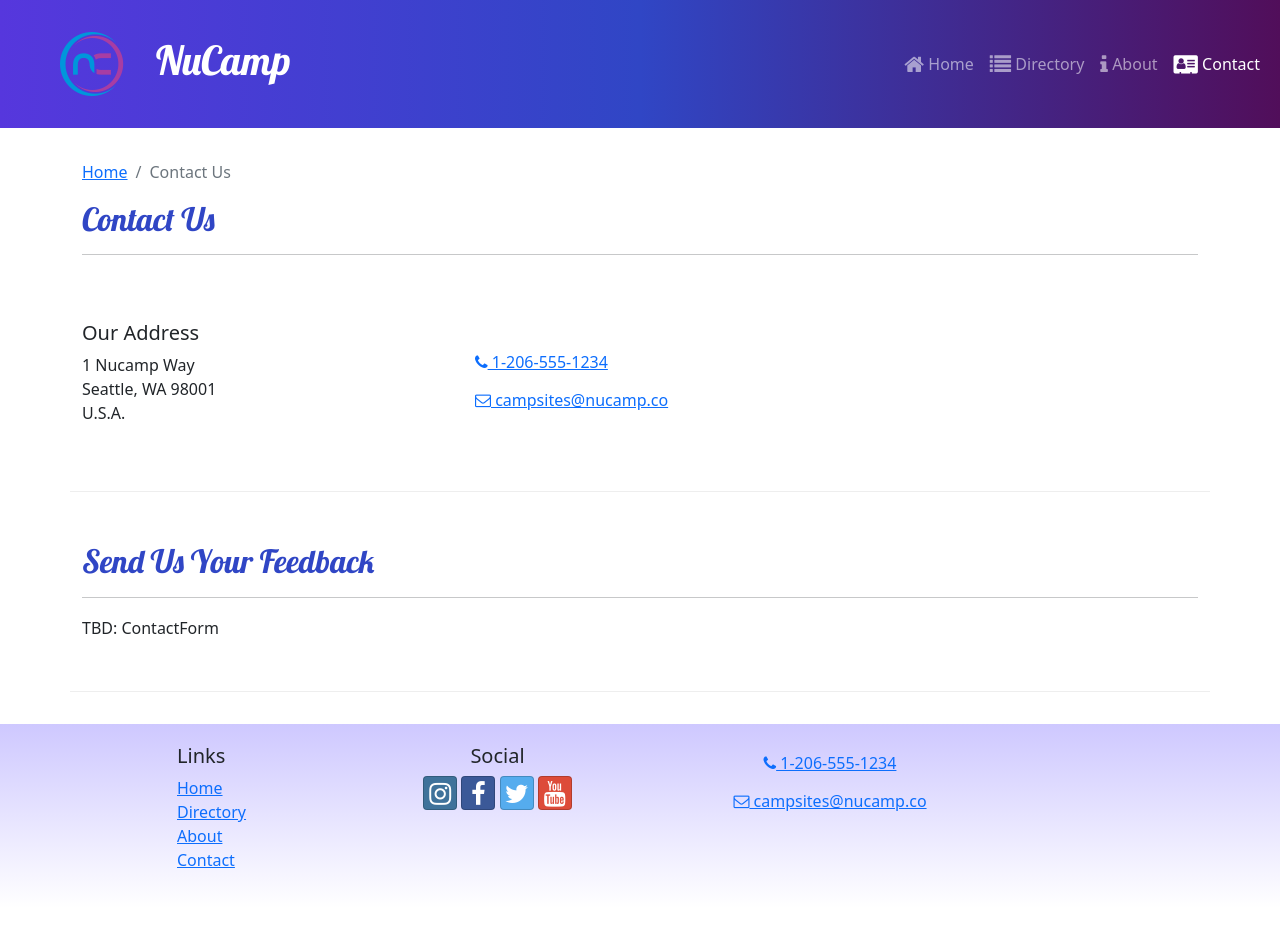
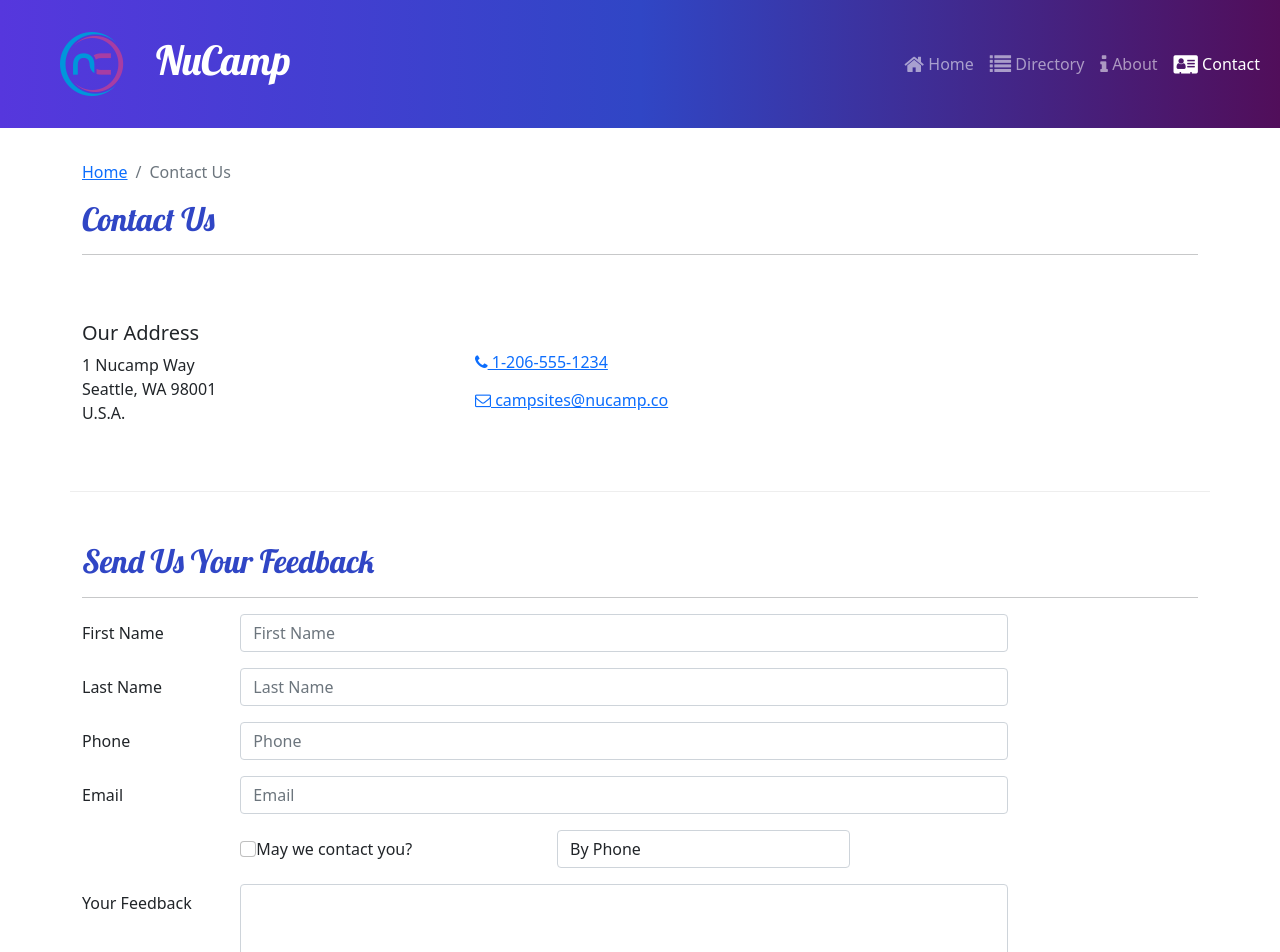
Before and after one commit to anmil-dev/reactcampsite, a React (Create React App) app in the folder 3-React/nucampsite/: page /contact in a window 1280 px wide. Shown: the top 952 px of the page. Before the commit the page ends 908 px from the top, so only its background shows below. Built offline with nearby package versions, Linux system fonts and the light colour scheme.

Commit message:
Contact Form Parts 1 and 2

```diff
--- /dev/null
+++ b/3-React/nucampsite/src/components/ContactForm.js
@@ -0,0 +1,80 @@
+import { Button, Label, Col, FormGroup } from 'reactstrap';
+import { Formik, Field, Form } from 'formik';
+
+const ContactForm = () => {
+    return (
+        <Formik
+            initialValues={{
+                firstName: '',
+                lastName: '',
+                phoneNum: '',
+                email: '',
+                agree: false,
+                contactType: 'By Phone',
+                feedback: ''
+            }}
+        >
+            <Form>
+                <FormGroup row>
+                    <Label htmlFor='firstName' md='2'>
+                        First Name
+                    </Label>
+                    <Col md='10'>
+                        <Field className='form-control' name='firstName' placeholder='First Name' />
+                    </Col>
+                </FormGroup>
+                <FormGroup row>
+                    <Label htmlFor='lastName' md='2'>
+                        Last Name
+                    </Label>
+                    <Col md='10'>
+                        <Field className='form-control' name='lastName' placeholder='Last Name' />
+                    </Col>
+                </FormGroup>
+                <FormGroup row>
+                    <Label htmlFor='phoneNum' md='2'>
+                        Phone
+                    </Label>
+                    <Col md='10'>
+                        <Field className='form-control' name='phoneNum' placeholder='Phone' />
+                    </Col>
+                </FormGroup>
+                <FormGroup row>
+                    <Label htmlFor='email' md='2'>
+                        Email
+                    </Label>
+                    <Col md='10'>
+                        <Field className='form-control' name='email' placeholder='Email' />
+                    </Col>
+                </FormGroup>
+                <FormGroup row>
+                    <Label check md={{size:4, offset:2}}>
+                        <Field
+                            name='agree'
+                            type='checkbox'
+                            className='form-check-input'
+                        />{''}
+                        May we contact you?
+                    </Label>
+                    <Col md='4'>
+                        <Field className='form-control' name='contactType' as='select' >
+                            <option>By Phone</option>
+                            <option>By Email</option>
+                        </Field>
+                    </Col>
+                </FormGroup>
+                <FormGroup row>
+                    <Label htmlFor='feedback' md='2'>
+                        Your Feedback
+                    </Label>
+                    <Col md='10'>
+                        <Field className='form-control' name='feedback' as='textarea' rows='12' />
+                    </Col>
+                </FormGroup>
+                <FormGroup row></FormGroup>
+            </Form>
+        </Formik>
+    )
+}
+
+export default ContactForm;
--- a/3-React/nucampsite/src/pages/ContactPage.js
+++ b/3-React/nucampsite/src/pages/ContactPage.js
@@ -1,5 +1,6 @@
 import { Container, Col, Row } from 'reactstrap';
 import SubHeader from '../components/SubHeader';
+import ContactForm from '../components/ContactForm';
 
 
 const ContactPage = () => {
@@ -41,7 +42,9 @@
                     <h2>Send Us Your Feedback</h2>
                     <hr />
                 </Col>
-                <Col md='10'>TBD: ContactForm</Col>
+                <Col md='10'>
+                    <ContactForm />
+                </Col>
             </Row>
         </Container>
     )
```
